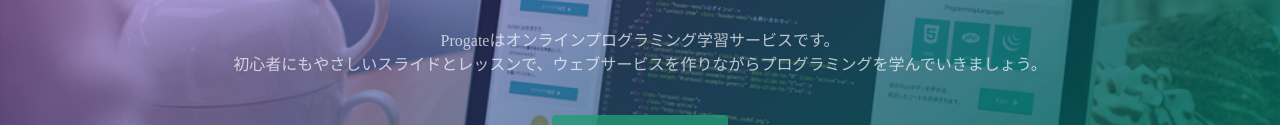
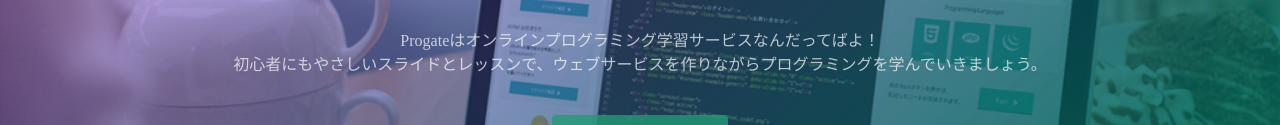
Before and after one commit to kmhja/prog-8.github.io, a plain HTML site: page index.html in a window 1280 px wide. Shown: the part 317-442 px from the top of the page. Drawn offline with Linux system fonts and the light colour scheme.

Commit message:
Update index.html

```diff
--- a/index.html
+++ b/index.html
@@ -24,7 +24,7 @@
   <div class="top-wrapper">
     <div class="container">
       <h1>LEARN TO CODE.<br>LEARN TO BE CREATIVE.</h1>
-      <p>Progateはオンラインプログラミング学習サービスです。<br>初心者にもやさしいスライドとレッスンで、ウェブサービスを作りながらプログラミングを学んでいきましょう。</p>
+      <p>Progateはオンラインプログラミング学習サービスなんだってばよ！<br>初心者にもやさしいスライドとレッスンで、ウェブサービスを作りながらプログラミングを学んでいきましょう。</p>
       <div class="btn-wrapper">
         <a href="#" class="btn signup">新規登録はこちら</a>
         <p>or</p>
```
